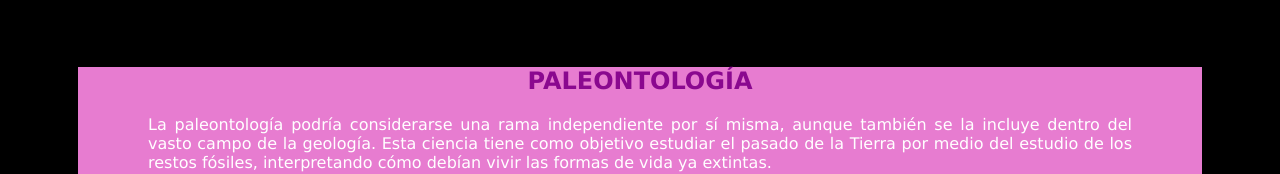
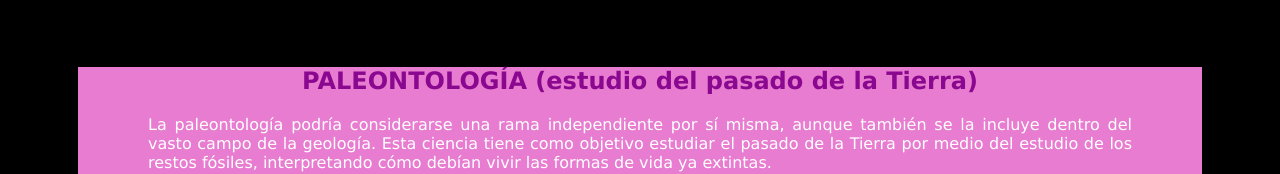
Before and after one commit to gabmenj12/TareaRepo, a plain HTML site: page index.html in a window 1280 px wide. Shown: the part 1542-1716 px from the top of the page. Drawn offline with Linux system fonts and the light colour scheme.

Commit message:
Update index.html
Header Paleontologia se modificó

```diff
--- a/index.html
+++ b/index.html
@@ -44,7 +44,7 @@
 </div>
 
 <div class="paleontologia">
-    <h2>PALEONTOLOGÍA</h2>
+    <h2>PALEONTOLOGÍA (estudio del pasado de la Tierra)</h2>
          <p>La paleontología podría considerarse una rama independiente por sí misma, aunque también se la incluye dentro del
          vasto campo de la geología. Esta ciencia tiene como objetivo estudiar el pasado de la Tierra por medio del
          estudio de los restos fósiles, interpretando cómo debían vivir las formas de vida ya extintas.</p>
```
